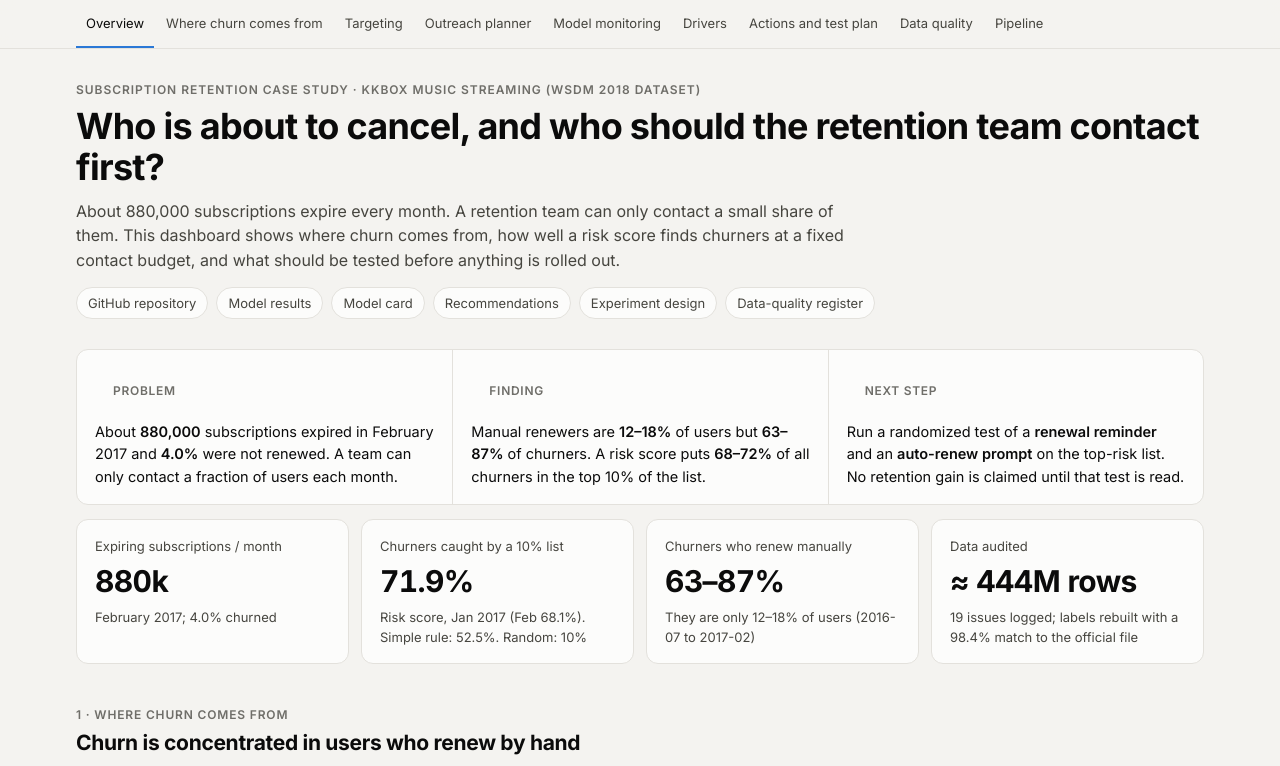
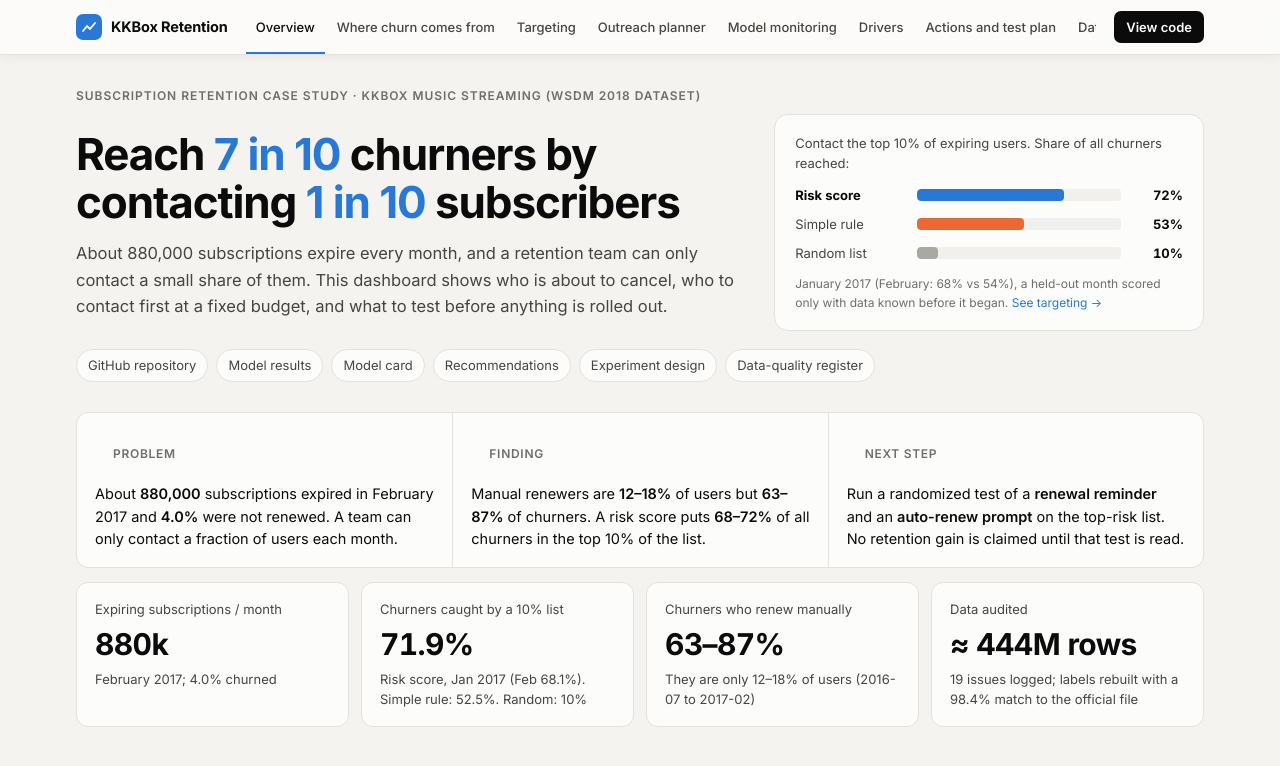
Before and after one commit to kcaseymei/kkbox-retention-analytics, a plain HTML site: page docs/index.html in a window 1280 px wide. Shown: the top 766 px of the page. Drawn offline with Linux system fonts and the light colour scheme.

Commit message:
Rework dashboard header: prominent top bar, headline result card, new title

```diff
--- a/docs/index.html
+++ b/docs/index.html
@@ -90,17 +90,37 @@
 .wrap { max-width: 1160px; margin: 0 auto; padding: 0 16px 56px; }
 
 /* Top navigation */
-nav.top { position: sticky; top: 0; z-index: 5; background: color-mix(in srgb, var(--surface-0) 88%, transparent); backdrop-filter: blur(8px); border-bottom: 1px solid var(--border); }
-nav.top .inner { max-width: 1160px; margin: 0 auto; padding: 0 16px; display: flex; gap: 2px; overflow-x: auto; scrollbar-width: none; }
+nav.top { position: sticky; top: 0; z-index: 5; background: color-mix(in srgb, var(--surface-1) 92%, transparent); backdrop-filter: blur(10px); border-bottom: 1px solid var(--border); box-shadow: 0 1px 12px rgba(0,0,0,.06); }
+nav.top .bar { max-width: 1160px; margin: 0 auto; padding: 0 16px; display: flex; align-items: center; gap: 18px; height: 54px; }
+nav.top .brand { display: flex; align-items: center; gap: 9px; font-weight: 650; font-size: 14.5px; color: var(--text-primary); white-space: nowrap; letter-spacing: -0.01em; }
+nav.top .brand:hover { text-decoration: none; }
+nav.top .logo { width: 26px; height: 26px; border-radius: 7px; background: var(--series-1); display: grid; place-items: center; }
+nav.top .logo svg { width: 16px; height: 16px; }
+nav.top .inner { display: flex; gap: 2px; overflow-x: auto; scrollbar-width: none; flex: 1; min-width: 0; height: 100%; }
 nav.top .inner::-webkit-scrollbar { display: none; }
-nav.top a { font-size: 13px; color: var(--text-secondary); padding: 13px 10px; white-space: nowrap; border-bottom: 2px solid transparent; }
-nav.top a:hover { color: var(--text-primary); text-decoration: none; }
-nav.top a.on { color: var(--text-primary); border-bottom-color: var(--series-1); }
+nav.top .inner a { font-size: 13px; font-weight: 500; color: var(--text-secondary); padding: 0 10px; white-space: nowrap; display: flex; align-items: center; border-bottom: 2px solid transparent; border-top: 2px solid transparent; }
+nav.top .inner a:hover { color: var(--text-primary); text-decoration: none; }
+nav.top .inner a.on { color: var(--text-primary); border-bottom-color: var(--series-1); }
+nav.top .gh { font-size: 13px; font-weight: 600; color: var(--surface-1); background: var(--text-primary); padding: 6px 12px; border-radius: 7px; white-space: nowrap; }
+nav.top .gh:hover { text-decoration: none; opacity: .88; }
+@media (max-width: 700px) { nav.top .brand > span:last-child, nav.top .gh { display: none; } nav.top .bar { gap: 8px; } }
 
 header { padding: 32px 0 8px; }
 .eyebrow { font-size: 12px; letter-spacing: .08em; text-transform: uppercase; color: var(--text-muted); font-weight: 600; }
-h1 { font-size: clamp(26px, 4vw, 36px); line-height: 1.15; margin: 6px 0 10px; letter-spacing: -0.02em; }
-.lede { color: var(--text-secondary); max-width: 780px; margin: 0 0 14px; font-size: 16px; }
+h1 { font-size: clamp(28px, 4.4vw, 44px); line-height: 1.1; margin: 8px 0 14px; letter-spacing: -0.025em; }
+.lede { color: var(--text-secondary); margin: 0 0 4px; font-size: 16.5px; line-height: 1.6; }
+.hero { display: grid; grid-template-columns: minmax(0, 1.55fr) minmax(300px, 1fr); gap: 32px; align-items: center; margin: 8px 0 18px; }
+h1 .hl { color: var(--series-1); }
+.hero-card { background: var(--surface-1); border: 1px solid var(--border); border-radius: 14px; padding: 18px 20px; }
+.hero-card .hk { font-size: 13px; color: var(--text-secondary); margin-bottom: 12px; }
+.hero-card .hf { font-size: 12px; color: var(--text-muted); margin-top: 12px; }
+.hb { display: grid; grid-template-columns: 112px 1fr 52px; align-items: center; gap: 10px; margin: 9px 0; font-size: 13px; }
+.hb .n { color: var(--text-secondary); }
+.hb .track { height: 12px; background: var(--surface-2); border-radius: 4px; overflow: hidden; }
+.hb .fill { height: 100%; border-radius: 4px; }
+.hb .v { text-align: right; font-weight: 650; font-variant-numeric: tabular-nums; }
+.hb.lead .n, .hb.lead .v { color: var(--text-primary); font-weight: 650; }
+@media (max-width: 860px) { .hero { grid-template-columns: 1fr; gap: 18px; } }
 .links { display: flex; flex-wrap: wrap; gap: 8px; }
 .links a { border: 1px solid var(--border); background: var(--surface-1); padding: 5px 11px; border-radius: 999px; font-size: 13px; color: var(--text-secondary); }
 .links a:hover { color: var(--text-primary); text-decoration: none; border-color: var(--text-muted); }
@@ -254,6 +274,8 @@
 </head>
 <body>
 <nav class="top" aria-label="Sections">
+  <div class="bar">
+  <a class="brand" href="#overview"><span class="logo"><svg viewBox="0 0 16 16" fill="none" stroke="#fff" stroke-width="1.8" stroke-linecap="round"><path d="M2 12 6 7l3 3 5-6"/></svg></span><span>KKBox Retention</span></a>
   <div class="inner">
     <a href="#overview">Overview</a>
     <a href="#churn">Where churn comes from</a>
@@ -265,13 +287,24 @@
     <a href="#quality">Data quality</a>
     <a href="#pipeline">Pipeline</a>
   </div>
+  <a class="gh" href="https://github.com/kcaseymei/kkbox-retention-analytics">View code</a>
+  </div>
 </nav>
 
 <div class="wrap">
   <header id="overview">
     <div class="eyebrow">Subscription retention case study · KKBox music streaming (WSDM 2018 dataset)</div>
-    <h1>Who is about to cancel, and who should the retention team contact first?</h1>
-    <p class="lede">About 880,000 subscriptions expire every month. A retention team can only contact a small share of them. This dashboard shows where churn comes from, how well a risk score finds churners at a fixed contact budget, and what should be tested before anything is rolled out.</p>
+    <div class="hero">
+    <div>
+    <h1>Reach <span class="hl">7 in 10</span> churners by contacting <span class="hl">1 in 10</span> subscribers</h1>
+    <p class="lede">About 880,000 subscriptions expire every month, and a retention team can only contact a small share of them. This dashboard shows who is about to cancel, who to contact first at a fixed budget, and what to test before anything is rolled out.</p>
+    </div>
+    <aside class="hero-card" aria-label="Headline result">
+      <div class="hk">Contact the top 10% of expiring users. Share of all churners reached:</div>
+      <div id="hero-bars"></div>
+      <div class="hf">January 2017 (February: <span id="hero-feb"></span>), a held-out month scored only with data known before it began. <a href="#targeting">See targeting →</a></div>
+    </aside>
+    </div>
     <div class="links">
       <a href="https://github.com/kcaseymei/kkbox-retention-analytics">GitHub repository</a>
       <a href="https://github.com/kcaseymei/kkbox-retention-analytics/blob/main/reports/model_results.md">Model results</a>
@@ -682,6 +715,12 @@
     { label: "Churners who renew manually", value: rng(mChurn), note: `They are only ${rng(mUsers)} of users (2016-07 to 2017-02)` },
     { label: "Data audited", value: "≈ 444M rows", note: "19 issues logged; labels rebuilt with a 98.4% match to the official file" },
   ];
+  $("hero-bars").innerHTML = [
+    { n: "Risk score", v: gb[0], c: "--series-1", lead: 1, t: `Jan 2017 ${pct(gb[0])} · Feb ${pct(gb[1])}` },
+    { n: "Simple rule", v: rule[0], c: "--series-2", t: "Auto-renew off on the last transaction" },
+    { n: "Random list", v: 10, c: "--reference", t: "A random list reaches 10% by construction" },
+  ].map((b) => `<div class="hb${b.lead ? " lead" : ""}" title="${b.t}"><span class="n">${b.n}</span><span class="track"><span class="fill" style="display:block;width:${b.v}%;background:${css(b.c)}"></span></span><span class="v">${pct(b.v, 0)}</span></div>`).join("");
+  $("hero-feb").textContent = `${pct(gb[1], 0)} vs ${pct(rule[1], 0)}`;
   $("kpis").innerHTML = kpis.map((k) =>
     `<div class="kpi"><div class="label">${k.label}</div><div class="value">${k.value}</div><div class="note">${k.note}</div></div>`).join("");
 
@@ -866,6 +905,8 @@
     if (e.isIntersecting) links.forEach((a) => a.classList.toggle("on", a.getAttribute("href") === "#" + e.target.id));
   }), { rootMargin: "-40% 0px -55% 0px" });
   links.forEach((a) => { const s = document.querySelector(a.getAttribute("href")); if (s) io.observe(s); });
+  const atTop = () => { if (scrollY < 200) links.forEach((a, i) => a.classList.toggle("on", i === 0)); };
+  addEventListener("scroll", atTop, { passive: true }); atTop();
 
   // Redraw on resize and theme change so text stays at its real size.
   let t;
```
